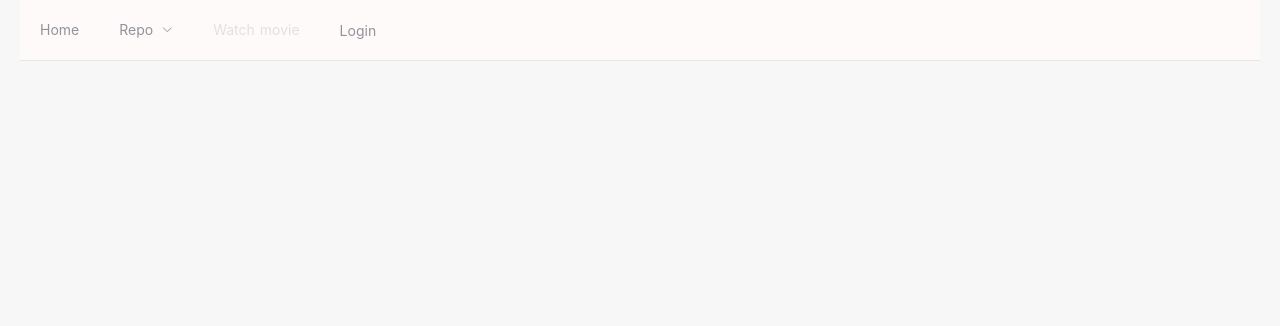
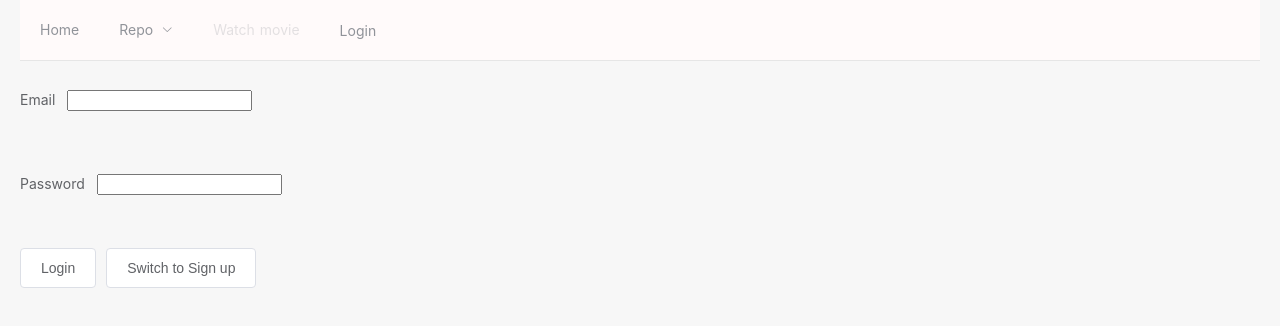
Before and after one commit to SirawichDev/Av-Star-Books, a Nuxt app: page /admin/auth in a window 1280 px wide. Shown: the top 326 px of the page. Built offline with nearby package versions, Linux system fonts and the light colour scheme.

Commit message:
Auth page

```diff
--- a/components/UI/input.vue
+++ b/components/UI/input.vue
@@ -9,7 +9,6 @@
 </el-form-item>
 <el-form-item>
     <input
-
         v-if="controltype=== 'textarea'"
         placeholder="สัดส่วน บราๆ"
            v-bind="$attrs"
@@ -22,7 +21,7 @@
 
 <script>
 export default {
-    name: 'input',
+    name: 'inputs',
     props:{
         controltype: {
             type: String,
--- a/pages/admin/auth/index.vue
+++ b/pages/admin/auth/index.vue
@@ -0,0 +1,31 @@
+<template>
+    <el-form>
+        <app-input control-type="input" labels="Email"
+            />
+             <app-input control-type="input" labels="Password"
+            />
+            <app-button type="submit">{{isLogin ? 'Login' : 'Sign Up'}}</app-button>
+                  <app-button type="button" @click="isLogin = !isLogin">Switch to {{ isLogin ? 'Sign up' : 'Login'}}</app-button>
+    </el-form>
+</template>
+
+<script>
+import AppButton from '@/components/UI/Button.vue';
+import AppInput from '@/components/UI/Input.vue';
+export default {
+    name: 'AdminAuth',
+    components:{
+        AppButton,
+        AppInput
+    },
+    data(){
+        return{
+            isLogin: true
+        }
+    }
+}
+</script>
+
+<style>
+
+</style>
```
